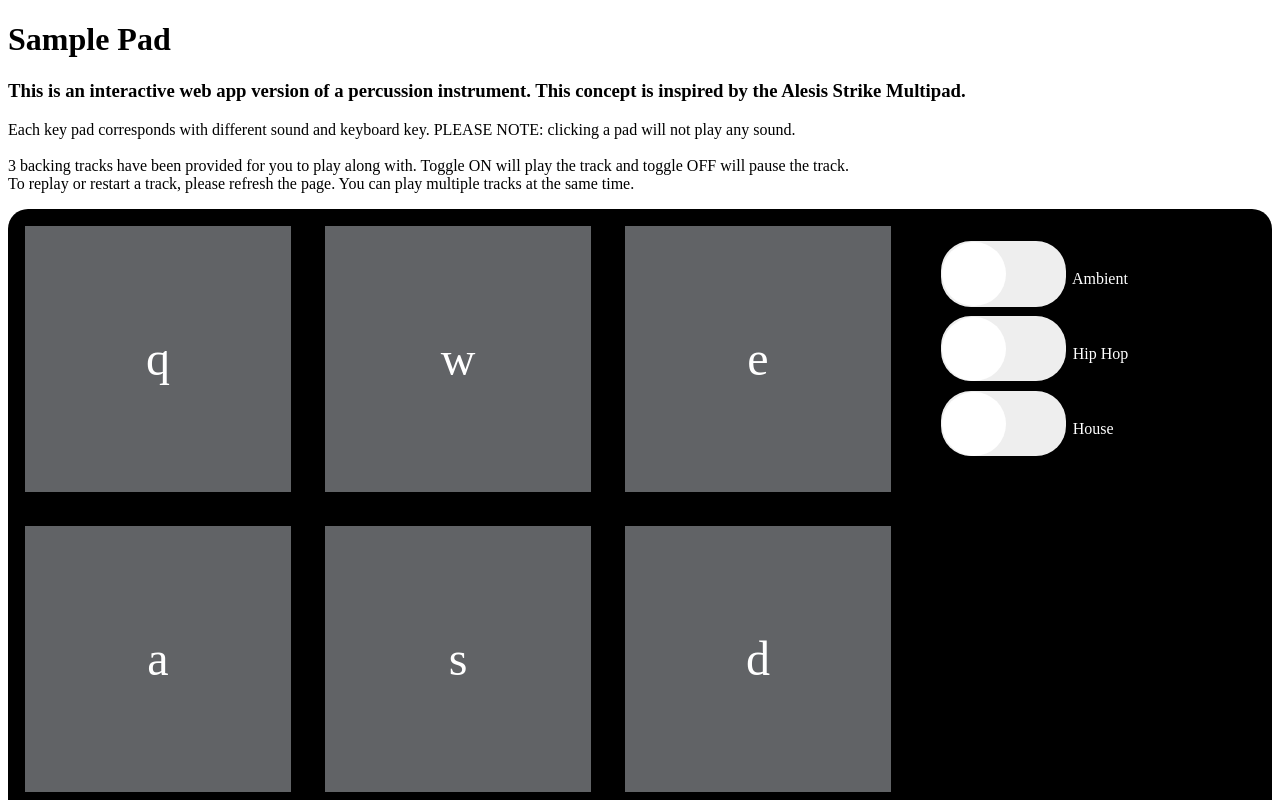
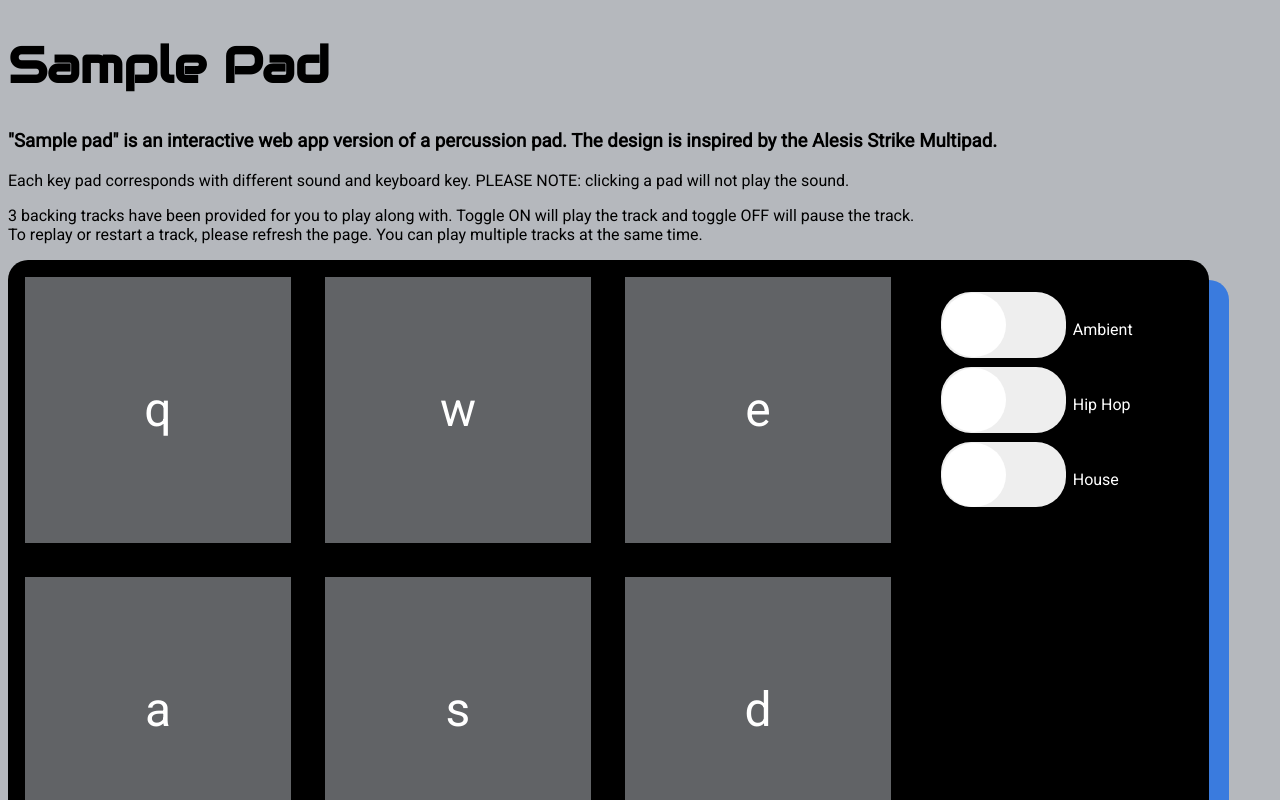
Before and after one commit to devashrlucas/sample-pad, a website: page index.html in a window 1280 px wide. Shown: the top 800 px of the page. Drawn offline with Linux system fonts and the light colour scheme.

Commit message:
Updated styling.

```diff
--- a/css/styles.css
+++ b/css/styles.css
@@ -1,10 +1,25 @@
+body {
+  background-color: #b5b8bd;
+}
+
+h1 {
+  font-family: 'Audiowide', cursive;
+  font-size: 50px;
+}
+h3, p, .container {
+font-family: 'Roboto', sans-serif;
+}
+
 .container {
     display: grid;
+    width: 95%;
     grid-template-columns:repeat(4, 300px);
     border-style: solid #000;
+    border-radius: 20px;
     color: #fff;
     background-color: #000;
-    border-radius: 20px;
+    box-shadow: 20px 20px #3a7bde;
+
 }
 
 
@@ -36,7 +51,7 @@
   margin: 1%;
   border: 2px solid black;
   font-size: 3em;
-  background-color:#3a7bde;
+  background-color: #3a7bde;
 }
 .toggle {
  position: relative;
--- a/index.html
+++ b/index.html
@@ -6,14 +6,14 @@
     <title>Sample Pad</title>
     <meta name='viewport' content='width=device-width, initial-scale=1'>
     <link rel='stylesheet' type='text/css' media='screen' href='css/styles.css'>
-    <script src='js/index.js'></script>
+    <link href="https://fonts.googleapis.com/css?family=Audiowide|Roboto&display=swap" rel="stylesheet">    <script src='js/index.js'></script>
 </head>
 <body>
     <header>
         <h1>Sample Pad</h1>
-        <h3>This is an interactive web app version of a percussion instrument. This concept is inspired by the Alesis Strike Multipad.</h3>
-        <p>Each key pad corresponds with different sound and keyboard key. PLEASE NOTE: clicking a pad will not play any sound. </br></br>
-           3 backing tracks have been provided for you to play along with. Toggle ON will play the track and toggle OFF will pause the track. </br>
+        <h3>"Sample pad" is an interactive web app version of a percussion pad. The design is inspired by the Alesis Strike Multipad.</h3>
+        <p>Each key pad corresponds with different sound and keyboard key. PLEASE NOTE: clicking a pad will not play the sound.</p>
+        <p>3 backing tracks have been provided for you to play along with. Toggle ON will play the track and toggle OFF will pause the track. </br>
            To replay or restart a track, please refresh the page. You can play multiple tracks at the same time.</p>
     </header>
     <div class="container">
```
